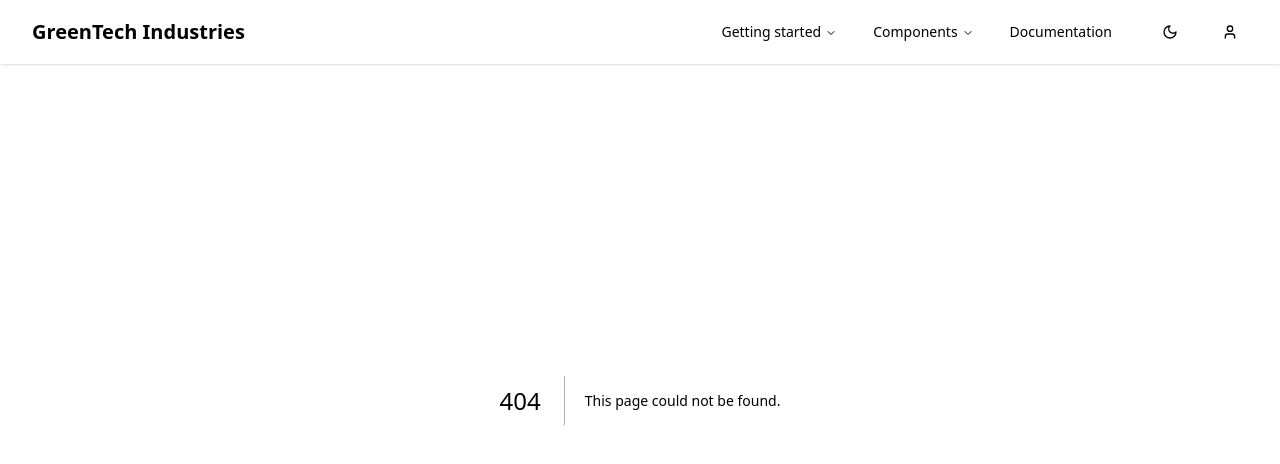
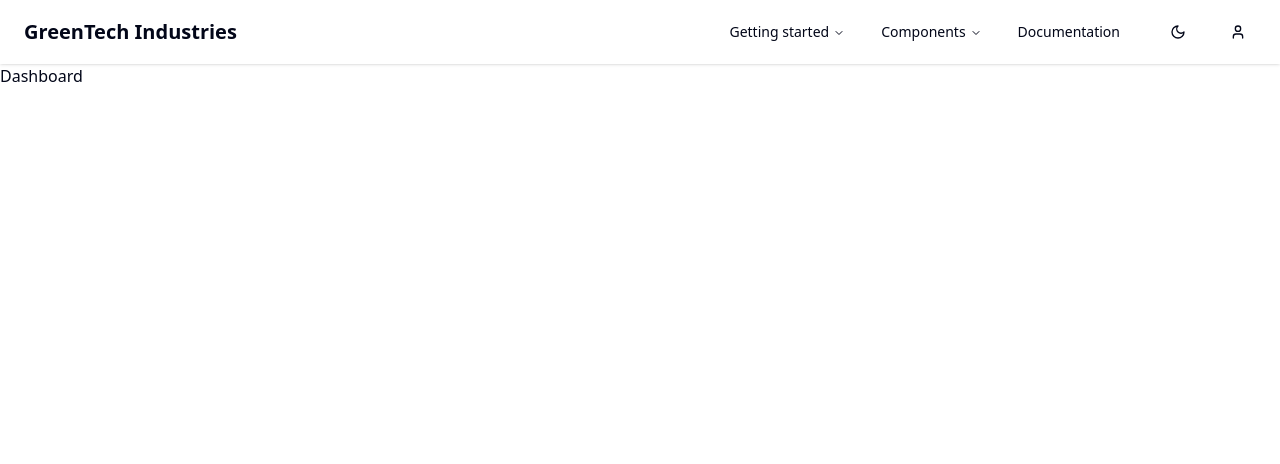
Before and after one commit to juturabhishake/trainingproject, a Next.js app: page /dashboard in a window 1280 px wide. Before the commit this address had no page. Shown: the top 464 px of the page. Built offline with nearby package versions, Linux system fonts and the light colour scheme.

Commit message:
navbar updated

```diff
--- /dev/null
+++ b/app/dashboard/page.tsx
@@ -0,0 +1,9 @@
+import React from 'react'
+
+const page = () => {
+  return (
+    <div>Dashboard</div>
+  )
+}
+
+export default page
--- a/app/layout.tsx
+++ b/app/layout.tsx
@@ -29,7 +29,9 @@ export default function RootLayout({
         className={`${geistSans.variable} ${geistMono.variable} antialiased`}
       >
         <NavbarWrapper />
+        <div className="py-16">
         {children}
+        </div>
       </body>
     </html>
   );
--- a/components/navbar.tsx
+++ b/components/navbar.tsx
@@ -86,9 +86,9 @@ export default function Navbar() {
   };
 
   return (
-    <nav className="w-full fixed top-0 z-50 bg-background shadow-sm">
-      <div className="max-w-7xl mx-auto px-4 sm:px-6 lg:px-8">
-        <div className="flex items-center justify-between h-16">
+    <nav className="w-full fixed top-0 bg-background shadow-sm">
+      <div className="max-w-full mx-auto">
+        <div className="flex items-center justify-between h-16 p-6">
           <div className="flex items-center gap-2 md:gap-4">
             <div className="md:hidden">
               <Button variant="ghost" size="icon" onClick={() => setIsOpen(!isOpen)}>
```
